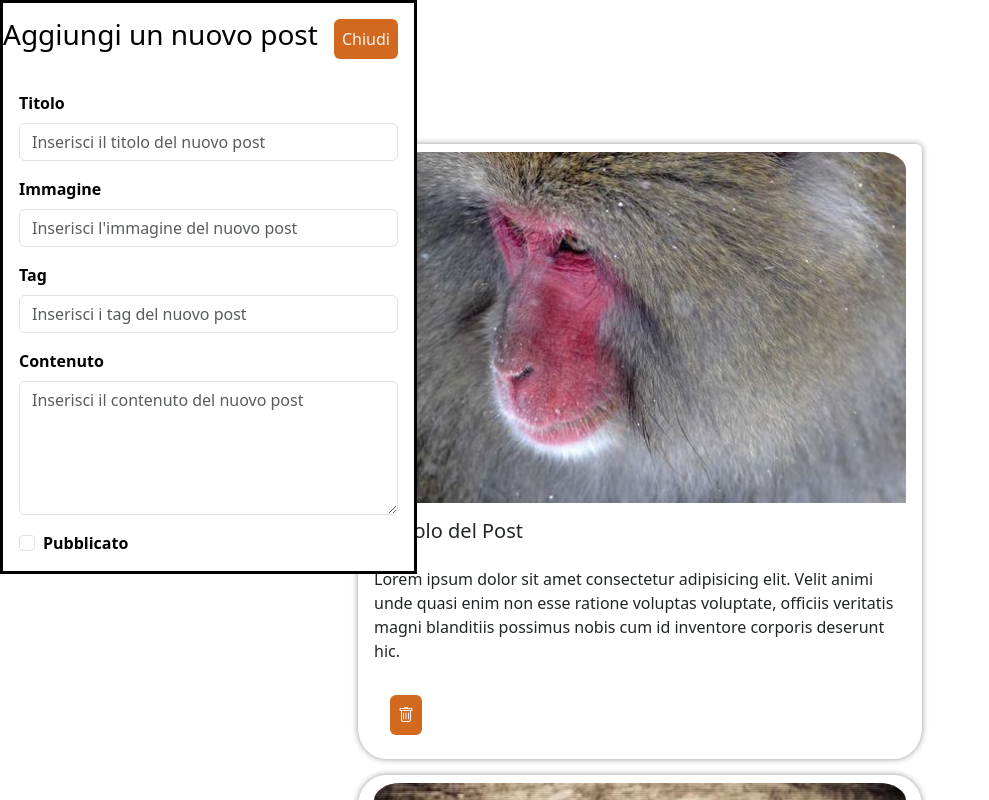
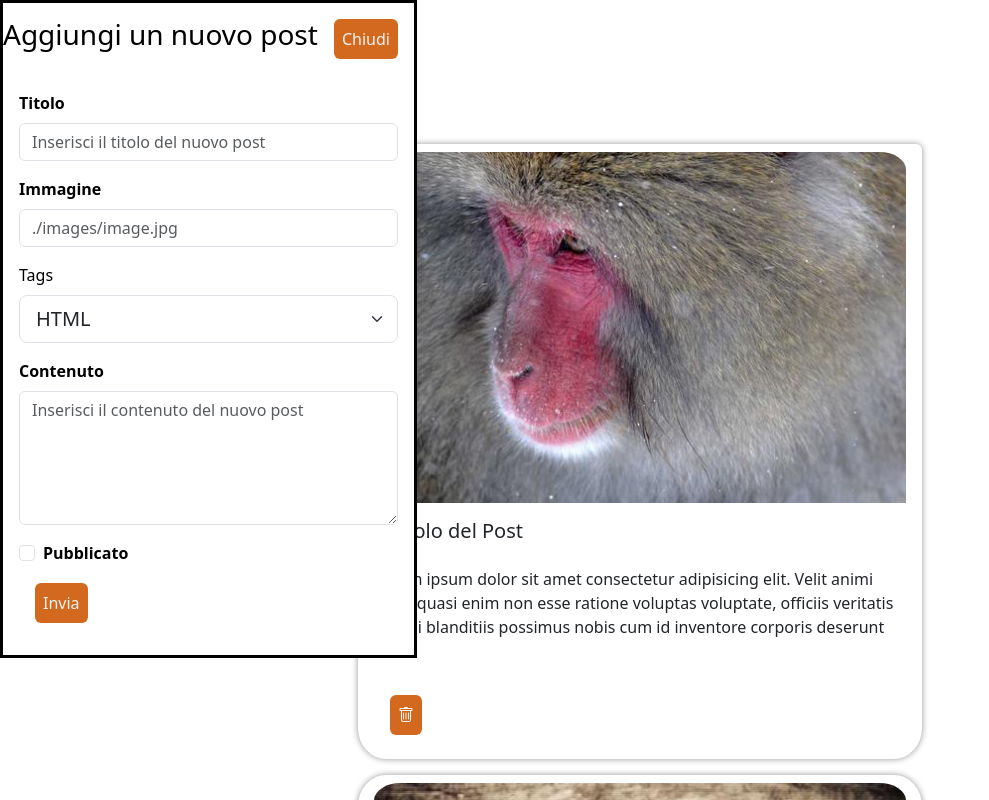
Before and after one commit to Vincenzo-Polverino/react-form-multifield, a React (Vite) app: page / in a window 1280 px wide. Both pictures are taken after a click on the button "Aggiungi". Shown: the top 800 px of the page, without its empty margins (0-989 px from the left). Built offline with nearby package versions, Linux system fonts and the light colour scheme.

Commit message:
update add post function

```diff
--- a/src/App.jsx
+++ b/src/App.jsx
@@ -44,13 +44,25 @@ const basePosts = [
 function App() {
 
   const [posts, setPosts] = useState(basePosts)
-  const [newPost, setNewPost] = useState('')
+  const [newPost, setNewPost] = useState({
+    title: '',
+    image: '',
+    content: '',
+    tags: '',
+    published: false,
+  })
 
   function addPost(e) {
     e.preventDefault()
 
     setPosts([...posts, newPost])
-    setNewPost('')
+    setNewPost({
+      title: '',
+      image: '',
+      content: '',
+      tags: '',
+      published: false,
+    })
   }
 
   function handleDelete(index) {
@@ -58,6 +70,12 @@ function App() {
     setPosts(newPosts)
   }
 
+  function handleChange(e) {
+    const { name, value, type, checked } = e.target
+    setNewPost(prevState => ({
+      ...prevState, [name]: type === 'checkbox' ? checked : value
+    }))
+  }
   return (
     <>
       <div className="container">
@@ -93,7 +111,10 @@ function App() {
                   name="title"
                   id="title"
                   aria-describedby="titlehelper"
-                  placeholder="Inserisci il titolo del nuovo post" />
+                  placeholder="Inserisci il titolo del nuovo post"
+                  value={newPost.title}
+                  onChange={handleChange} />
+
               </div>
 
               <div className="mb-3">
@@ -104,28 +125,38 @@ function App() {
                   name="image"
                   id="image"
                   aria-describedby="imagehelper"
-                  placeholder="Inserisci l'immagine del nuovo post" />
+                  placeholder="./images/image.jpg"
+                  value={newPost.image}
+                  onChange={handleChange} />
+              </div>
+
+              <div class="mb-3">
+                <label htmlFor="" class="form-label">Tags</label>
+                <select
+                  class="form-select form-select-lg"
+                  name="tags"
+                  id="tags"
+                  placeholder="Inserisci i tag del nuovo post"
+                >
+                  <option value="html">HTML</option>
+                  <option value="css">CSS</option>
+                  <option value="php">PHP</option>
+                  <option value="js">JS</option>
+                  value={newPost.tags}
+                  onChange={handleChange}
+                </select>
               </div>
 
               <div className="mb-3">
-                <label htmlFor="tags" className="form-label"><strong>Tag</strong></label>
-                <input
-                  type="text"
-                  className="form-control"
-                  name="tags"
-                  id="tags"
-                  aria-describedby="tagshelper"
-                  placeholder="Inserisci i tag del nuovo post" />
-              </div>
-
-              <div className="mb-3">
-                <label htmlFor="" className="form-label"><strong>Contenuto</strong></label>
+                <label htmlFor="content" className="form-label"><strong>Contenuto</strong></label>
                 <textarea
                   className="form-control"
                   name="content"
                   id="content"
                   rows="5"
-                  placeholder='Inserisci il contenuto del nuovo post' />
+                  placeholder='Inserisci il contenuto del nuovo post'
+                  value={newPost.content}
+                  onChange={handleChange} />
               </div>
 
               <div className="form-check">
@@ -133,10 +164,18 @@ function App() {
                 <input
                   className="form-check-input"
                   type="checkbox"
-                  value="published"
-                  id="published" />
+                  name="published"
+                  id="published"
+                  value={newPost.published}
+                  onChange={handleChange} />
               </div>
 
+              <button
+                type="submit"
+                className="btn"
+              >
+                Invia
+              </button>
 
 
             </form>
```
